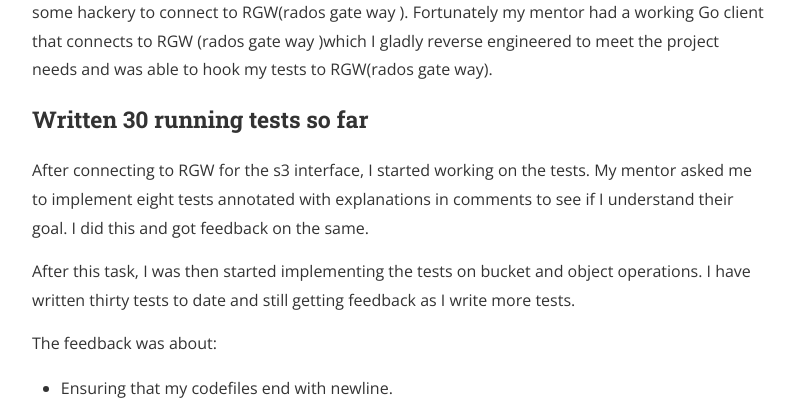
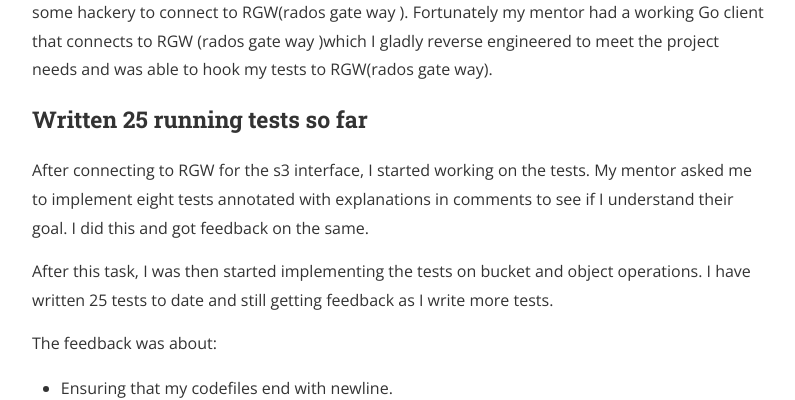
Before and after one commit to saidatnanjuki/saidatnanjuki.github.io, a Jekyll site: the page built from _posts/2017-06-17-outreachy-week1-and-2.md, in a window 1280 px wide and 900 px high, scrolled down 1316 px. Shown: the part 156-556 px from the top of the window, without its empty margins (240-1035 px from the left). Built offline with Jekyll 4.4.1, drawn with Linux system fonts in a browser that asks for light colours; nearby versions of some CDN libraries; comment, search, counter and statistics services are not loaded; a style sheet for code colours, icons or effects is not loaded.

Commit message:
Update 2017-06-17-outreachy-week1-and-2.md

```diff
--- a/_posts/2017-06-17-outreachy-week1-and-2.md
+++ b/_posts/2017-06-17-outreachy-week1-and-2.md
@@ -40,11 +40,11 @@ This worked fine with guidance from my mentors.
 
 After setting up, I developed a skeleton of the project and before I could write any tests I had to do some hackery to connect to RGW(rados gate way ). Fortunately my mentor had a working Go client that connects to RGW (rados gate way )which I gladly reverse engineered to meet the project needs and was able to hook my tests to RGW(rados gate way).
 
-### Written 30 running tests so far
+### Written 25 running tests so far
 
 After connecting to RGW for the s3 interface, I started working on the tests. My mentor asked me to implement eight tests annotated with explanations in comments to see if I understand their goal. I did this and got feedback on the same.
 
-After this task, I was then started implementing the tests on bucket and object operations. I have written thirty tests to date and still getting feedback as I write more tests.
+After this task, I was then started implementing the tests on bucket and object operations. I have written 25 tests to date and still getting feedback as I write more tests.
 
 The feedback was about:
 
```
